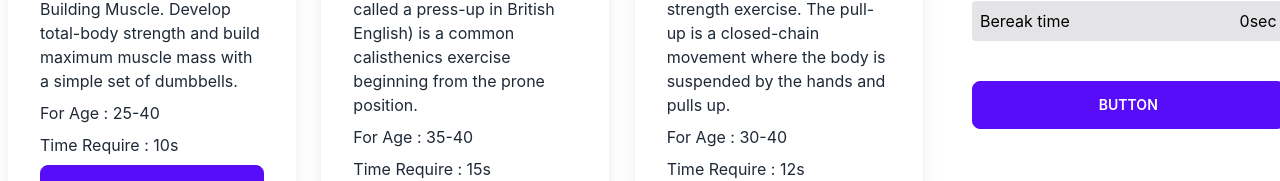
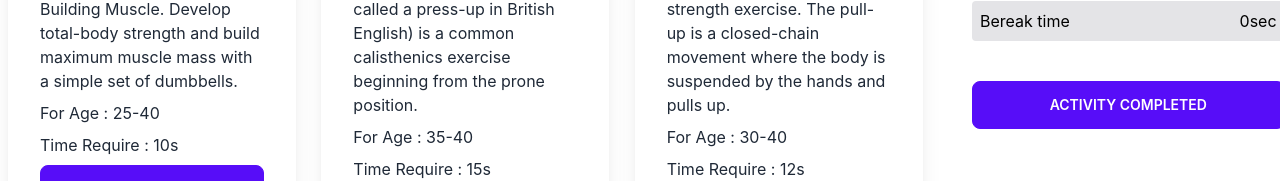
Before and after one commit to Tauhidul-IR/Body-fitness-Club-8, a React (Create React App) app: page / in a window 1280 px wide. Shown: the part 423-604 px from the top of the page. Built offline with nearby package versions, Linux system fonts and the light colour scheme.

Commit message:
activity btn

```diff
--- a/src/components/Summary/Summary.js
+++ b/src/components/Summary/Summary.js
@@ -55,7 +55,7 @@ const Summary = (props) => {
                         <h4>Bereak time </h4><span>{props.showBreak}sec</span>
                     </div>
                 </div>
-                <button className="btn btn-primary mt-8 w-full">Button</button>
+                <button className="btn btn-primary mt-8 w-full">Activity Completed</button>
 
             </div>
         </div>
```
